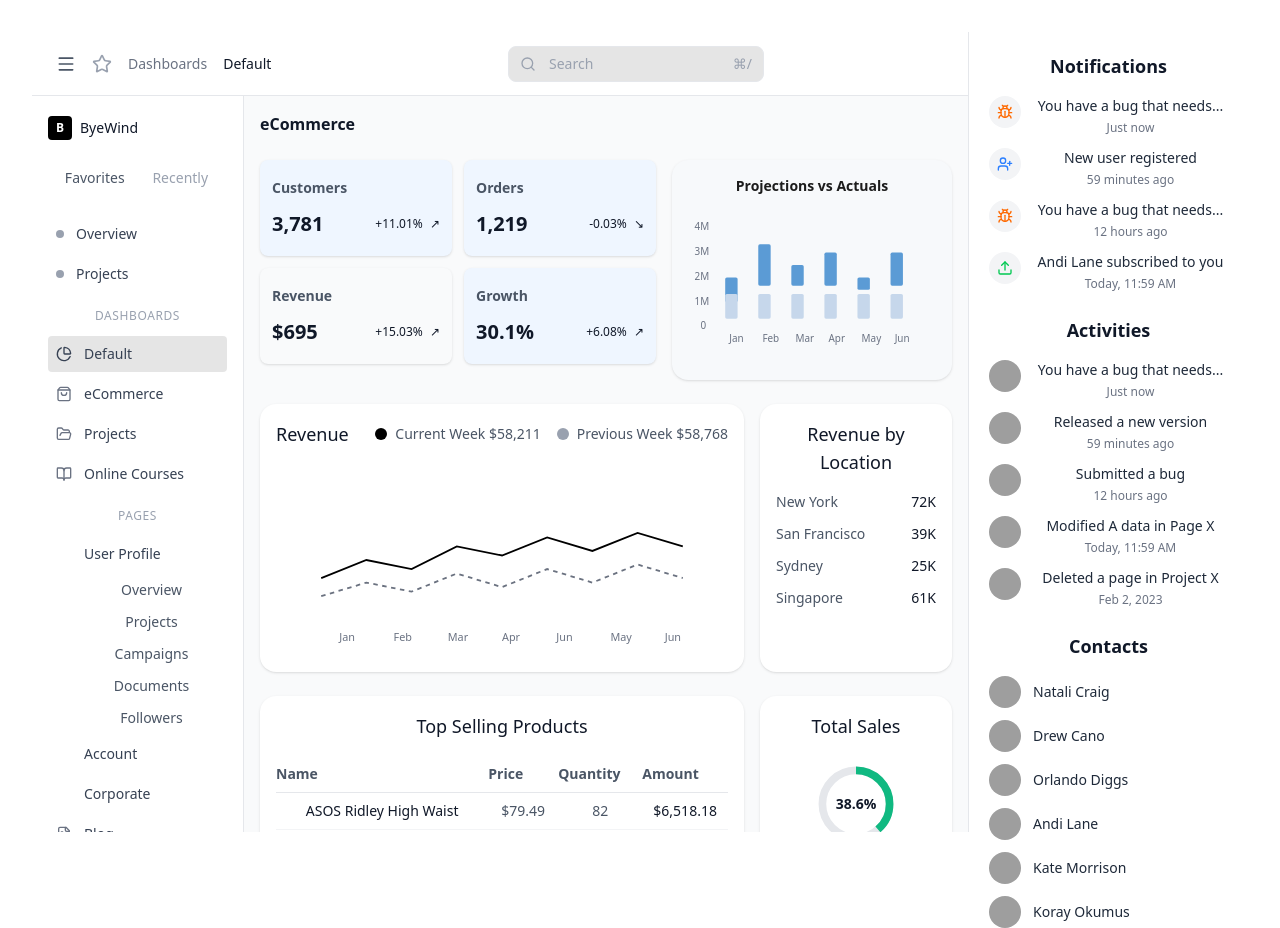
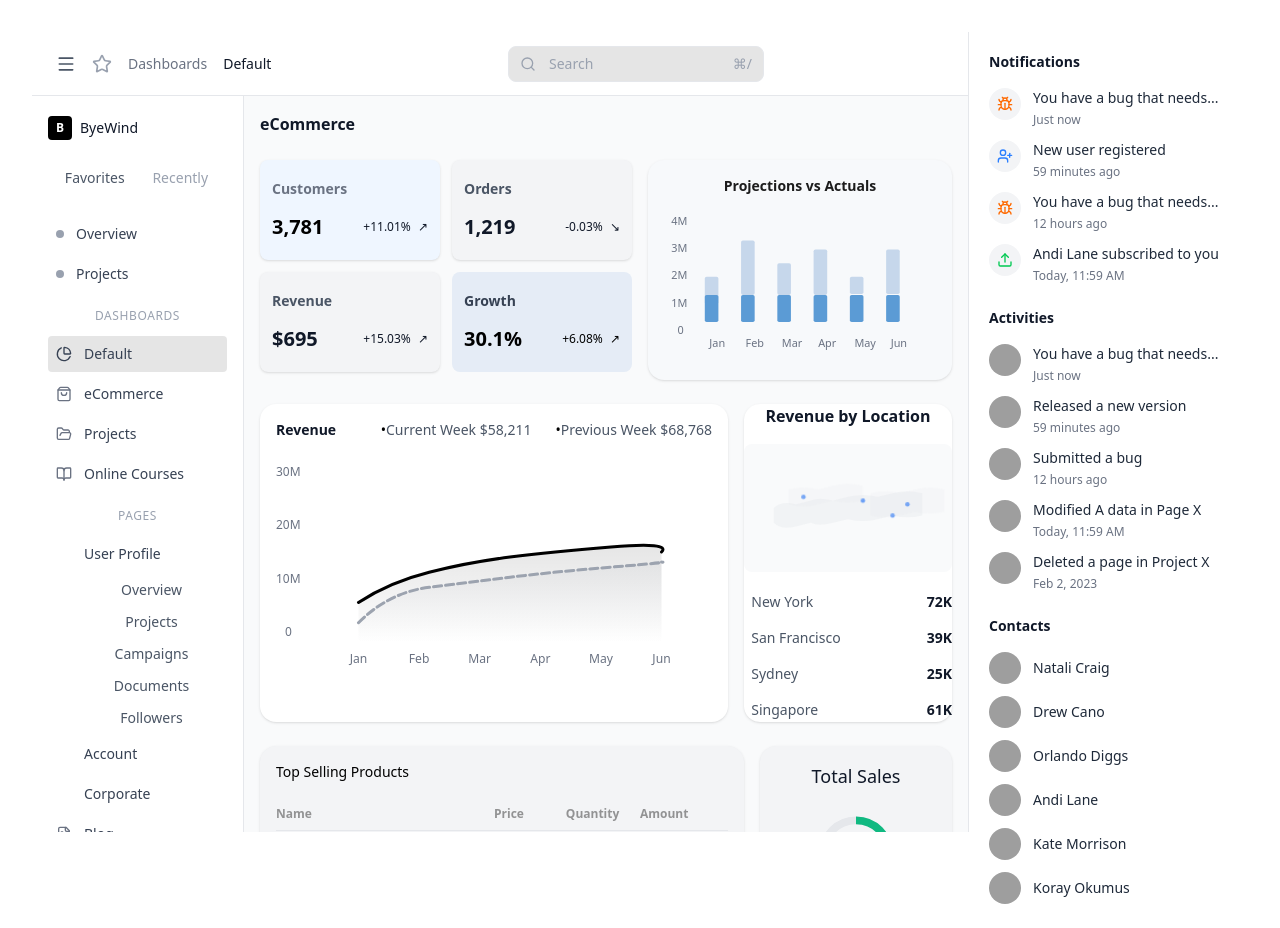
Before and after one commit to kumarprince1407/juspay-ui-assignment, a React (Vite) app: page /dashboard in a window 1280 px wide. After the commit the page ends 904 px from the top, so only its background shows below. Built offline with nearby package versions, Linux system fonts and the light colour scheme; grey boxes are pictures that could not be loaded; some icons are missing.

Commit message:
Made changes to the UI of Dashboard and RightSidebar

```diff
--- a/src/components/Dashboard.tsx
+++ b/src/components/Dashboard.tsx
@@ -82,23 +82,19 @@ const DashboardMiddleContent: React.FC = () => {
           <div className="space-y-3">
             {/* Customers Card */}
             <div
-              className={`p-3 rounded-lg w-48 h-24 ${
-                isDark ? "bg-gray-800" : "bg-blue-50"
+              className={`p-3 rounded-lg w-45 h-25 ${
+                isDark ? "bg-[#E3F5FF]" : "bg-blue-50"
               } shadow-sm`}
             >
               <div className="flex flex-col justify-around h-full">
                 <div
-                  className={`text-sm text-left font-semibold ${
-                    isDark ? "text-gray-400" : "text-gray-600"
-                  }`}
+                  className={`text-sm text-left font-semibold text-gray-500 `}
                 >
                   Customers
                 </div>
                 <div className="flex justify-between items-center">
                   <div
-                    className={`text-xl font-semibold ${
-                      isDark ? "text-white" : "text-gray-900"
-                    }`}
+                    className={`text-xl font-semibold text-black `}
                   >
                     3,781
                   </div>
@@ -113,8 +109,8 @@ const DashboardMiddleContent: React.FC = () => {
 
             {/* Revenue Card */}
             <div
-              className={`p-3 rounded-lg w-48 h-24 ${
-                isDark ? "bg-gray-800" : "bg-gray-50"
+              className={`p-3 rounded-lg w-45 h-25 ${
+                isDark ? "bg-gray-800" : "bg-gray-100"
               } shadow-sm`}
             >
               <div className="flex flex-col justify-around h-full">
@@ -147,8 +143,8 @@ const DashboardMiddleContent: React.FC = () => {
           <div className="space-y-3">
             {/* Orders Card */}
             <div
-              className={`p-3 rounded-lg w-48 h-24 ${
-                isDark ? "bg-gray-800" : "bg-blue-50"
+              className={`p-3 rounded-lg w-45 h-25 ${
+                isDark ? "bg-gray-800" : "bg-gray-100"
               } shadow-sm`}
             >
               <div className="flex flex-col justify-around h-full">
@@ -178,29 +174,23 @@ const DashboardMiddleContent: React.FC = () => {
 
             {/* Growth Card */}
             <div
-              className={`p-3 rounded-lg w-48 h-24 ${
-                isDark ? "bg-gray-800" : "bg-blue-50"
-              } shadow-sm`}
+              className={`p-3 rounded-lg w-45 h-25 bg-[#E5ECF6]`}
             >
               <div className="flex flex-col justify-around h-full">
                 <div
-                  className={`text-sm text-left font-semibold ${
-                    isDark ? "text-gray-400" : "text-gray-600"
-                  }`}
+                  className={`text-sm text-left font-semibold text-gray-700
+                   `}
                 >
                   Growth
                 </div>
                 <div className="flex justify-between items-center">
                   <div
-                    className={`text-xl font-semibold ${
-                      isDark ? "text-white" : "text-gray-900"
-                    }`}
+                    className={`text-xl font-semibold text-black`}
                   >
                     30.1%
                   </div>
-                  <div className={`text-xs ${
-                                             isDark ? "text-white" : "text-gray-900"
-                                                                                      }`}>
+                  <div className={`text-xs text-black
+                                                                                      `}>
                     +6.08% <span className="ml-1">↗</span>
                   </div>
                 </div>
@@ -242,18 +232,18 @@ const DashboardMiddleContent: React.FC = () => {
               </text>
 
               {/* Chart bars */}
-              <rect x="45" y="72" width="15" height="30" fill="#5B9BD5" rx="2" />
-              <rect x="45" y="92" width="15" height="30" fill="#C6D7EB" rx="2" />
-              <rect x="85" y="32" width="15" height="50" fill="#5B9BD5" rx="2" />
-              <rect x="85" y="92" width="15" height="30" fill="#C6D7EB" rx="2" />
-              <rect x="125" y="57" width="15" height="25" fill="#5B9BD5" rx="2" />
-              <rect x="125" y="92" width="15" height="30" fill="#C6D7EB" rx="2" />
-              <rect x="165" y="42" width="15" height="40" fill="#5B9BD5" rx="2" />
-              <rect x="165" y="92" width="15" height="30" fill="#C6D7EB" rx="2" />
-              <rect x="205" y="72" width="15" height="15" fill="#5B9BD5" rx="2" />
-              <rect x="205" y="92" width="15" height="30" fill="#C6D7EB" rx="2" />
-              <rect x="245" y="42" width="15" height="40" fill="#5B9BD5" rx="2" />
-              <rect x="245" y="92" width="15" height="30" fill="#C6D7EB" rx="2" />
+              <rect x="45" y="72" width="15" height="30" fill="#C6D7EB" rx="2" />
+              <rect x="45" y="92" width="15" height="30" fill="#5B9BD5" rx="2" />
+              <rect x="85" y="32" width="15" height="60" fill="#C6D7EB" rx="2" />
+              <rect x="85" y="92" width="15" height="30" fill="#5B9BD5" rx="2" />
+              <rect x="125" y="57" width="15" height="35" fill="#C6D7EB" rx="2" />
+              <rect x="125" y="92" width="15" height="30" fill="#5B9BD5" rx="2" />
+              <rect x="165" y="42" width="15" height="50" fill="#C6D7EB" rx="2" />
+              <rect x="165" y="92" width="15" height="30" fill="#5B9BD5" rx="2" />
+              <rect x="205" y="72" width="15" height="19" fill="#C6D7EB" rx="2" />
+              <rect x="205" y="92" width="15" height="30" fill="#5B9BD5" rx="2" />
+              <rect x="245" y="42" width="15" height="49" fill="#C6D7EB" rx="2" />
+              <rect x="245" y="92" width="15" height="30" fill="#5B9BD5" rx="2" />
 
               {/* Month labels */}
               <text x="50" y="150" className="text-xs fill-gray-500 font-inter">Jan</text>
@@ -268,7 +258,7 @@ const DashboardMiddleContent: React.FC = () => {
       </div>
 
       {/* Revenue Chart and Revenue by Location Row */}
-      <div className="flex gap-4 mb-6">
+      <div className="flex gap-4 mb-6 h-[318px]">
         {/* Revenue Chart */}
         <div
           className={`flex-1 min-w-0 p-4 rounded-2xl ${
@@ -277,81 +267,158 @@ const DashboardMiddleContent: React.FC = () => {
         >
           <div className="flex justify-between items-center mb-4">
             <h3
-              className={`text-lg font-medium ${
+              className={`text-sm font-semibold ${
                 isDark ? "text-white" : "text-gray-900"
               }`}
             >
               Revenue
             </h3>
-            <div className="flex gap-4 text-sm">
+            <div className="flex gap-6 text-sm">
               <div className="flex items-center gap-2">
-                <div className="w-3 h-3 rounded-full bg-black"></div>
+              <div className="flex">
+                <span className={isDark ? "text-white" : "text-black"}>•</span>
                 <span className={isDark ? "text-gray-400" : "text-gray-600"}>
                   Current Week $58,211
                 </span>
                 </div>
+              </div>
               <div className="flex items-center gap-2">
-                <div className="w-3 h-3 rounded-full bg-gray-400"></div>
+              <div className="flex">
+                <span className={isDark ? "text-white" : "text-black"}>•</span>
                 <span className={isDark ? "text-gray-400" : "text-gray-600"}>
-                  Previous Week $58,768
+                  Previous Week $68,768
                 </span>
                 </div>
               </div>
             </div>
-          <div className="h-48 flex items-center justify-center">
-            <svg width="100%" height="100%" viewBox="0 0 500 200">
+          </div>
+
+          {/* Y-axis labels */}
+          <div className="relative h-48">
+            <div className="absolute left-0 top-0 h-full flex flex-col justify-between text-xs text-gray-500 py-2">
+              <span>30M</span>
+              <span>20M</span>
+              <span>10M</span>
+              <span>0</span>
+            </div>
+
+            {/* Chart area */}
+            <div className="ml-8 h-full">
+              <svg width="100%" height="100%" viewBox="0 0 400 180" className="overflow-visible">
+                {/* Grid lines */}
+                <defs>
+                  <linearGradient id="currentWeekGradient" x1="0%" y1="0%" x2="0%" y2="100%">
+                    <stop offset="0%" style={{stopColor: '#000000', stopOpacity: 0.1}} />
+                    <stop offset="100%" style={{stopColor: '#000000', stopOpacity: 0}} />
+                  </linearGradient>
+                  <linearGradient id="previousWeekGradient" x1="0%" y1="0%" x2="0%" y2="100%">
+                    <stop offset="0%" style={{stopColor: '#9CA3AF', stopOpacity: 0.1}} />
+                    <stop offset="100%" style={{stopColor: '#9CA3AF', stopOpacity: 0}} />
+                  </linearGradient>
+                </defs>
+
+                {/* Current Week Area */}
+                <path
+                  d="M 50,140 Q 80,120 120,110 T 200,95 T 300,85 T 350,90 L 350,180 L 50,180 Z"
+                  fill="url(#currentWeekGradient)"
+                />
+
+                {/* Previous Week Area */}
+                <path
+                  d="M 50,160 Q 80,130 120,125 T 200,115 T 300,105 T 350,100 L 350,180 L 50,180 Z"
+                  fill="url(#previousWeekGradient)"
+                />
+
                 {/* Current Week Line */}
-              <polyline
-                points="50,120 100,100 150,110 200,85 250,95 300,75 350,90 400,70 450,85"
+                <path
+                  d="M 50,140 Q 80,120 120,110 T 200,95 T 300,85 T 350,90"
                   fill="none"
                   stroke={isDark ? "#FFFFFF" : "#000000"}
-                strokeWidth="2"
+                  strokeWidth="3"
+                  strokeLinecap="round"
                 />
+
                 {/* Previous Week Line */}
-              <polyline
-                points="50,140 100,125 150,135 200,115 250,130 300,110 350,125 400,105 450,120"
+                <path
+                  d="M 50,160 Q 80,130 120,125 T 200,115 T 300,105 T 350,100"
                   fill="none"
-                stroke={isDark ? "#9CA3AF" : "#6B7280"}
-                strokeWidth="2"
-                strokeDasharray="5,5"
+                  stroke={isDark ? "#9CA3AF" : "#9CA3AF"}
+                  strokeWidth="3"
+                  strokeLinecap="round"
+                  strokeDasharray="8,4"
                 />
+
                 {/* Month labels */}
-              <text x="70" y="190" className={`text-xs fill-current ${isDark ? "text-gray-400" : "text-gray-500"}`}>Jan</text>
-              <text x="130" y="190" className={`text-xs fill-current ${isDark ? "text-gray-400" : "text-gray-500"}`}>Feb</text>
-              <text x="190" y="190" className={`text-xs fill-current ${isDark ? "text-gray-400" : "text-gray-500"}`}>Mar</text>
-              <text x="250" y="190" className={`text-xs fill-current ${isDark ? "text-gray-400" : "text-gray-500"}`}>Apr</text>
-              <text x="310" y="190" className={`text-xs fill-current ${isDark ? "text-gray-400" : "text-gray-500"}`}>Jun</text>
-              <text x="370" y="190" className={`text-xs fill-current ${isDark ? "text-gray-400" : "text-gray-500"}`}>May</text>
-              <text x="430" y="190" className={`text-xs fill-current ${isDark ? "text-gray-400" : "text-gray-500"}`}>Jun</text>
+                <text x="50" y="200" className={`text-xs fill-current ${isDark ? "text-gray-400" : "text-gray-500"}`} textAnchor="middle">Jan</text>
+                <text x="110" y="200" className={`text-xs fill-current ${isDark ? "text-gray-400" : "text-gray-500"}`} textAnchor="middle">Feb</text>
+                <text x="170" y="200" className={`text-xs fill-current ${isDark ? "text-gray-400" : "text-gray-500"}`} textAnchor="middle">Mar</text>
+                <text x="230" y="200" className={`text-xs fill-current ${isDark ? "text-gray-400" : "text-gray-500"}`} textAnchor="middle">Apr</text>
+                <text x="290" y="200" className={`text-xs fill-current ${isDark ? "text-gray-400" : "text-gray-500"}`} textAnchor="middle">May</text>
+                <text x="350" y="200" className={`text-xs fill-current ${isDark ? "text-gray-400" : "text-gray-500"}`} textAnchor="middle">Jun</text>
               </svg>
+            </div>
           </div>
         </div>
 
         {/* Revenue by Location */}
         <div
-          className={`w-48 flex-shrink-0 p-4 rounded-2xl ${
+          className={`w-52 rounded-2xl ${
             isDark ? "bg-gray-800" : "bg-white"
           } shadow-sm`}
         >
           <h3
-            className={`text-lg font-medium ${
+            className={` font-semibold ${
               isDark ? "text-white" : "text-gray-900"
             } mb-4`}
           >
             Revenue by Location
           </h3>
-          <div className="space-y-3">
+
+          {/* World Map */}
+          <div className="mb-4 h-32 relative bg-gray-50 rounded-lg overflow-hidden flex items-center justify-center">
+            <svg width="280" height="120" viewBox="0 0 280 120" className="text-gray-300">
+              {/* Simplified world map outline */}
+              <path
+                d="M40,60 Q50,50 70,55 L90,50 Q100,45 120,50 L140,45 Q160,40 180,45 L200,40 Q220,35 240,40 L240,70 Q220,75 200,70 L180,75 Q160,80 140,75 L120,80 Q100,85 90,80 L70,85 Q50,90 40,80 Z"
+                fill="currentColor"
+                className="opacity-20"
+              />
+
+              {/* Location dots */}
+              <circle cx="80" cy="45" r="3" fill="#3B82F6" className="animate-pulse" />
+              <circle cx="160" cy="50" r="3" fill="#3B82F6" className="animate-pulse" />
+              <circle cx="200" cy="70" r="3" fill="#3B82F6" className="animate-pulse" />
+              <circle cx="220" cy="55" r="3" fill="#3B82F6" className="animate-pulse" />
+
+              {/* Continents outline for better geography */}
+              <path
+                d="M60,35 Q80,30 100,35 L120,30 Q140,25 160,30 L160,50 Q140,55 120,50 L100,55 Q80,60 60,55 Z"
+                fill="currentColor"
+                className="opacity-10"
+              />
+              <path
+                d="M170,40 Q190,35 210,40 L230,35 Q250,30 270,35 L270,65 Q250,70 230,65 L210,70 Q190,75 170,70 Z"
+                fill="currentColor"
+                className="opacity-10"
+              />
+            </svg>
+          </div>
+
+          {/* Location data */}
+          <div className="space-y-2">
             {locationData.map((location, index) => (
-              <div key={index} className="flex justify-between items-center">
+              <div key={index} className="flex justify-between items-center py-1">
+                <div className="flex items-center gap-2">
                   <span
                     className={`text-sm ${
                       isDark ? "text-gray-300" : "text-gray-600"
                     }`}
                   >
-                  {location.city}
+                    &nbsp; {location.city}
                   </span>
+                </div>
                 <span
-                  className={`text-sm font-medium ${
+                  className={`text-sm font-semibold ${
                     isDark ? "text-white" : "text-gray-900"
                   }`}
                 >
@@ -368,12 +435,12 @@ const DashboardMiddleContent: React.FC = () => {
         {/* Top Selling Products */}
         <div
           className={`flex-1 min-w-0 p-4 rounded-2xl ${
-            isDark ? "bg-gray-800" : "bg-white"
+            isDark ? "bg-gray-900" : "bg-gray-100"
           } shadow-sm`}
         >
           <h3
-            className={`text-lg font-medium ${
-              isDark ? "text-white" : "text-gray-900"
+            className={`text-sm text-left font-medium ${
+              isDark ? "text-white" : "text-black"
             } mb-4`}
           >
             Top Selling Products
@@ -387,30 +454,22 @@ const DashboardMiddleContent: React.FC = () => {
                   }`}
                 >
                   <th
-                    className={`text-left py-2 text-sm ${
-                      isDark ? "text-gray-400" : "text-gray-600"
-                    }`}
+                    className={`text-left py-2 text-xs text-black/40 `}
                   >
                     Name
                   </th>
                   <th
-                    className={`text-left py-2 text-sm ${
-                      isDark ? "text-gray-400" : "text-gray-600"
-                    }`}
+                    className={`text-left py-2 text-xs text-black/40 `}
                   >
                     Price
                   </th>
                   <th
-                    className={`text-left py-2 text-sm ${
-                      isDark ? "text-gray-400" : "text-gray-600"
-                    }`}
+                    className={`text-left py-2 text-xs text-black/40 `}
                   >
                     Quantity
                   </th>
                   <th
-                    className={`text-left py-2 text-sm ${
-                      isDark ? "text-gray-400" : "text-gray-600"
-                    }`}
+                    className={`text-left py-2 text-xs text-black/40 `}
                   >
                     Amount
                   </th>
@@ -425,28 +484,28 @@ const DashboardMiddleContent: React.FC = () => {
                     }`}
                   >
                     <td
-                      className={`py-2 text-sm ${
+                      className={`py-2 text-sm text-left ${
                         isDark ? "text-white" : "text-gray-900"
                       }`}
                     >
                       {product.name}
                     </td>
                     <td
-                      className={`py-2 text-sm ${
+                      className={`py-2 text-sm text-left ${
                         isDark ? "text-gray-300" : "text-gray-600"
                       }`}
                     >
                       {product.price}
                     </td>
                     <td
-                      className={`py-2 text-sm ${
+                      className={`py-2 text-sm text-left ${
                         isDark ? "text-gray-300" : "text-gray-600"
                       }`}
                     >
                       {product.quantity}
                     </td>
                     <td
-                      className={`py-2 text-sm font-medium ${
+                      className={`py-2 text-sm font-medium text-left${
                         isDark ? "text-white" : "text-gray-900"
                       }`}
                     >
@@ -462,7 +521,7 @@ const DashboardMiddleContent: React.FC = () => {
         {/* Total Sales */}
         <div
           className={`w-48 flex-shrink-0 p-4 rounded-2xl ${
-            isDark ? "bg-gray-800" : "bg-white"
+            isDark ? "bg-gray-900" : "bg-gray-100"
           } shadow-sm`}
         >
           <h3
--- a/src/components/RightSidebar.tsx
+++ b/src/components/RightSidebar.tsx
@@ -43,7 +43,7 @@ const RightSidebar: React.FC = () => {
     {
       id: 2,
       avatar:
-        "https://images.unsplash.com/photo-1494790108755-2616b612b786?w=32&h=32&fit=crop&crop=face&auto=format",
+        "https://images.unsplash.com/photo-1519244703995-f4e0f30006d5?w=32&h=32&fit=crop&crop=face&auto=format",
       title: "Released a new version",
       time: "59 minutes ago",
     },
@@ -75,7 +75,7 @@ const RightSidebar: React.FC = () => {
       id: 1,
       name: "Natali Craig",
       avatar:
-        "https://images.unsplash.com/photo-1494790108755-2616b612b786?w=32&h=32&fit=crop&crop=face&auto=format",
+        "https://images.unsplash.com/photo-1519244703995-f4e0f30006d5?w=32&h=32&fit=crop&crop=face&auto=format",
     },
     {
       id: 2,
@@ -120,13 +120,13 @@ const RightSidebar: React.FC = () => {
       {/* Notifications Section */}
       <div>
         <h3
-          className={`text-lg font-semibold mb-4 ${
+          className={`text-sm text-left font-semibold mb-4 ${
             isDark ? "text-white" : "text-gray-900"
           }`}
         >
           Notifications
         </h3>
-        <div className="space-y-3">
+        <div className="space-y-3 text-left">
           {notifications.map((notification) => (
             <div key={notification.id} className="flex items-start gap-3">
               <div className="flex-shrink-0 w-8 h-8 rounded-full bg-gray-100 dark:bg-gray-800 flex items-center justify-center">
@@ -154,9 +154,9 @@ const RightSidebar: React.FC = () => {
       </div>
 
       {/* Activities Section */}
-      <div>
+      <div className="text-left">
         <h3
-          className={`text-lg font-semibold mb-4 ${
+          className={`text-sm text-left font-semibold mb-4 ${
             isDark ? "text-white" : "text-gray-900"
           }`}
         >
@@ -194,7 +194,7 @@ const RightSidebar: React.FC = () => {
       {/* Contacts Section */}
       <div>
         <h3
-          className={`text-lg font-semibold mb-4 ${
+          className={`text-sm text-left font-semibold mb-4 ${
             isDark ? "text-white" : "text-gray-900"
           }`}
         >
```
Lines whose indentation alone changed are shown as unchanged.
